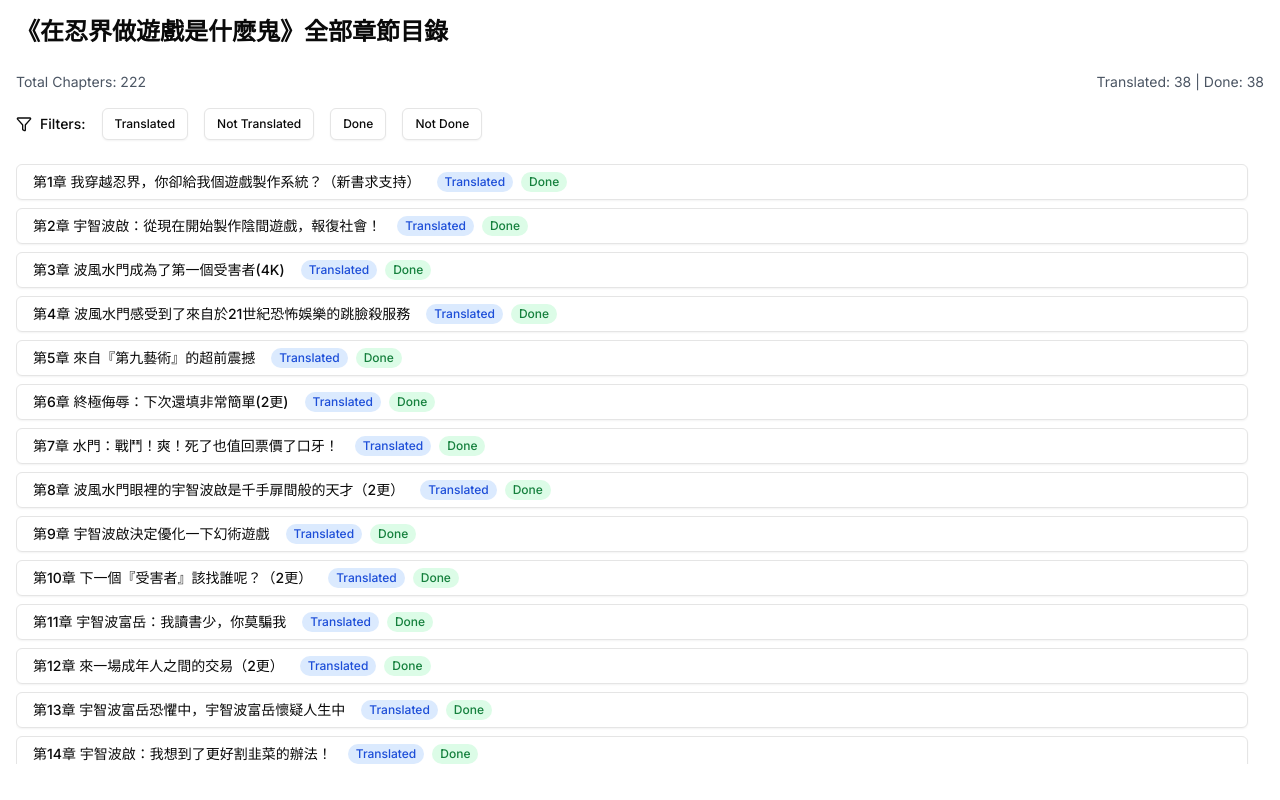
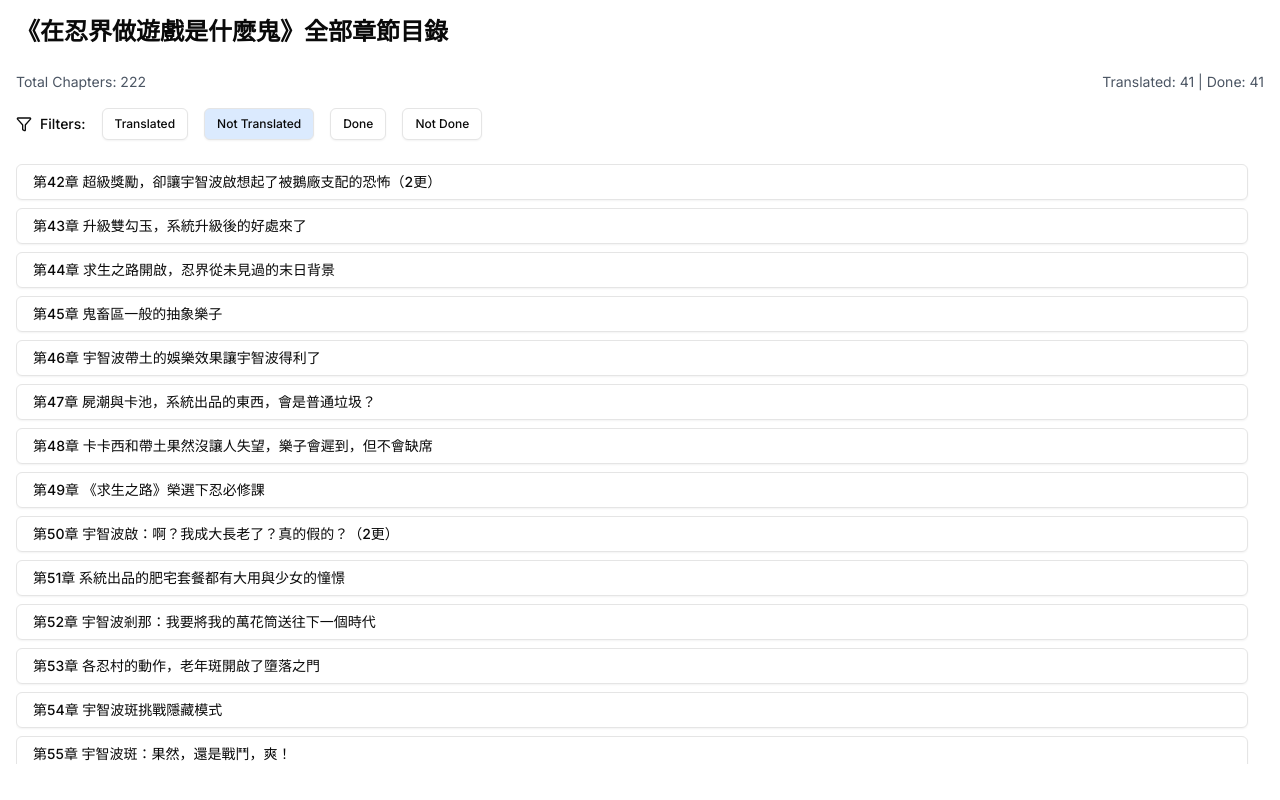
Before and after one commit to golden-h/scrapingnovel, a Next.js app: page /book/25138 in a window 1280 px wide. Built offline with nearby package versions, Linux system fonts and the light colour scheme.

Commit message:
update filter

```diff
--- a/components/ChapterList.tsx
+++ b/components/ChapterList.tsx
@@ -20,7 +20,7 @@ interface ChapterListProps {
 }
 
 export function ChapterList({ chapters, selectedChapter, onChapterSelect }: ChapterListProps) {
-  const [showTranslated, setShowTranslated] = useState<boolean | null>(null);
+  const [showTranslated, setShowTranslated] = useState<boolean | null>(false);
   const [showDone, setShowDone] = useState<boolean | null>(null);
 
   const filteredChapters = chapters.filter(chapter => {
--- a/storage/books/25138.json
+++ b/storage/books/25138.json
@@ -312,21 +312,24 @@
       "title": "第39章 水門：果然，還是戰鬥，爽！！！",
       "url": "https://uukanshu.cc/book/25138/16137134.html",
       "hasContent": true,
-      "translated": false
+      "translated": true,
+      "done": true
     },
     {
       "id": "chapter-16137135",
       "title": "第40章 求生之路（生死4人組忍界版）",
       "url": "https://uukanshu.cc/book/25138/16137135.html",
       "hasContent": true,
-      "translated": false
+      "translated": true,
+      "done": true
     },
     {
       "id": "chapter-16137136",
       "title": "第41章 水門班閃亮登場，《求生之路》第一支隊伍確認",
       "url": "https://uukanshu.cc/book/25138/16137136.html",
       "hasContent": true,
-      "translated": false
+      "translated": true,
+      "done": true
     },
     {
       "id": "chapter-16137137",
```
